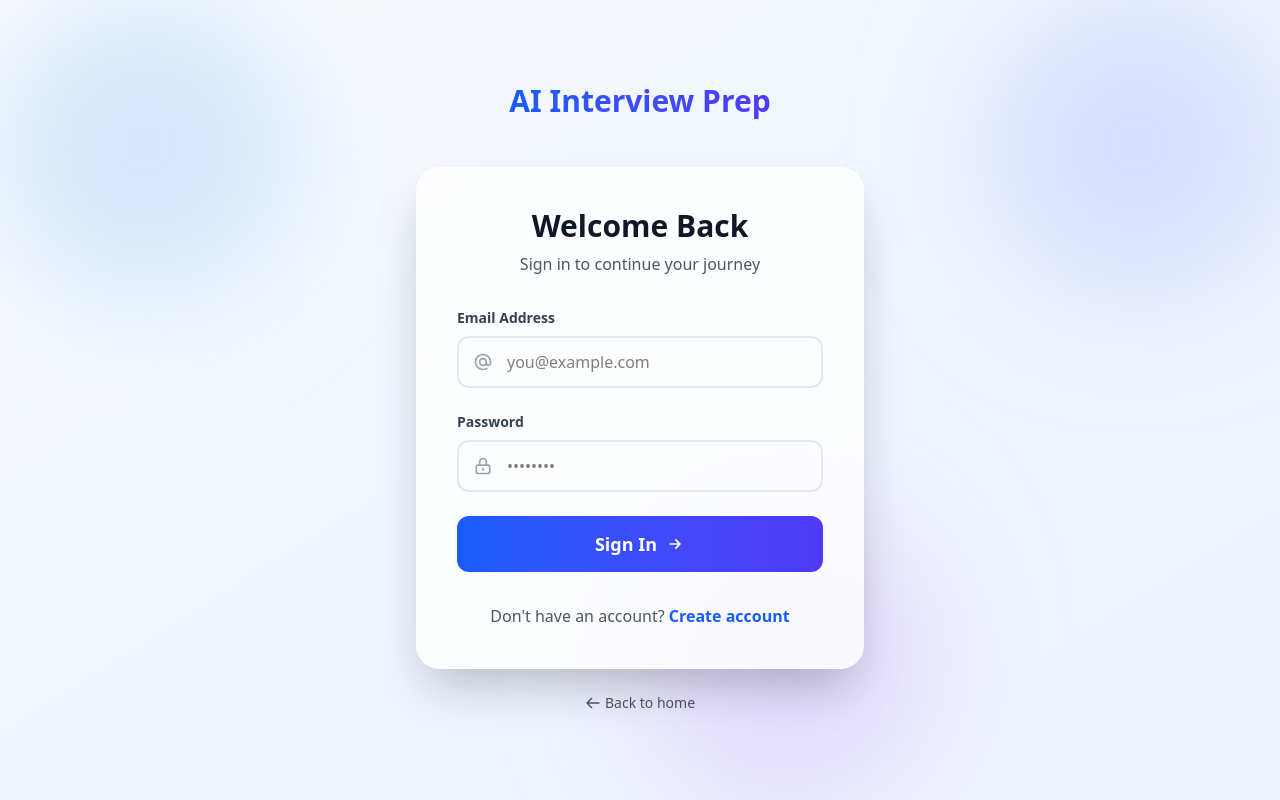
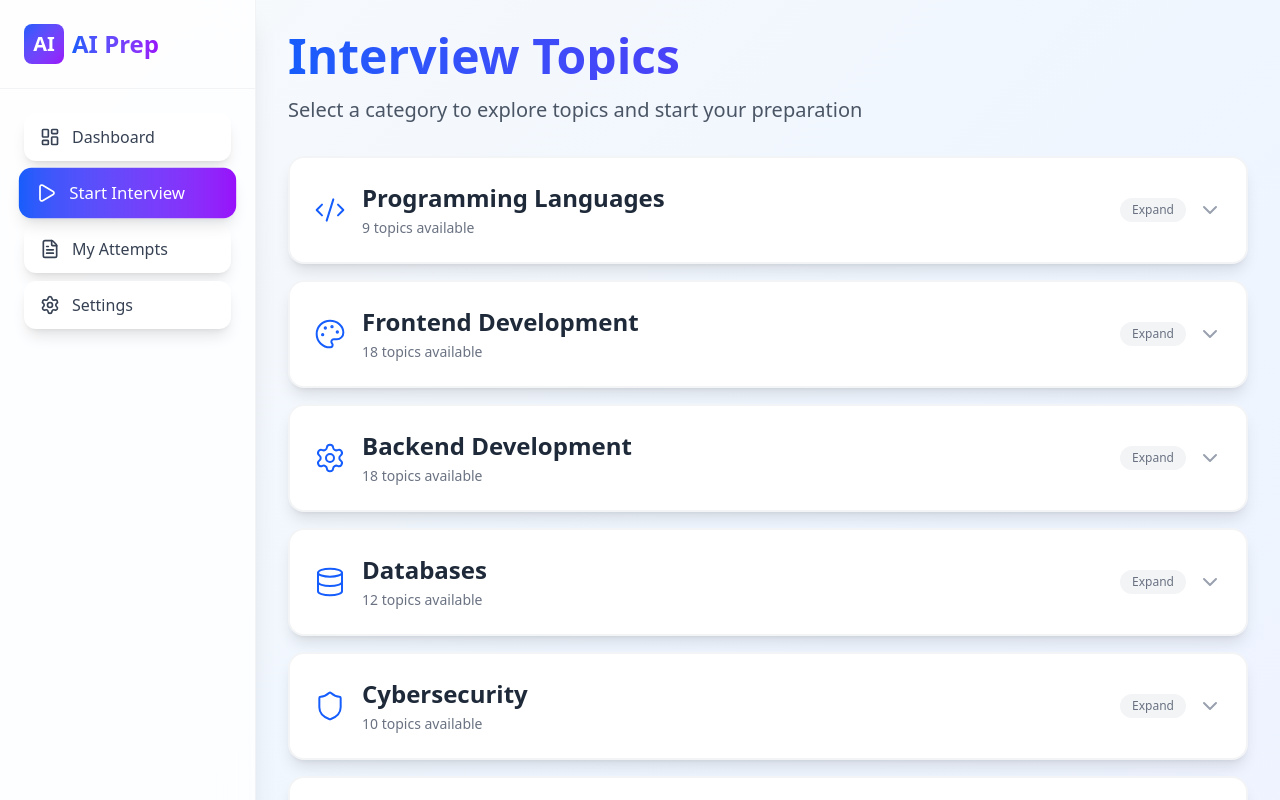
Before and after one commit to THE-Amrit-mahto-05/InterviewMate, a React app in the folder frontend/: page /interview in a window 1280 px wide. Before the commit this address led to /login. Shown: the top 800 px of the page. Built offline with nearby package versions, Linux system fonts and the light colour scheme; no server answers; sample sign-in values are in the browser's storage; the HTML template or start-up script is replaced by a standard one.

Commit message:
make interview page

```diff
--- a/frontend/src/App.jsx
+++ b/frontend/src/App.jsx
@@ -11,6 +11,7 @@ import ProtectedRoute from "./components/ProtectedRoute";
 
 function App() {
   return (
+    <div>
     <BrowserRouter>
       <Routes>
         <Route path="/" element={<Landing />} />
@@ -52,6 +53,7 @@ function App() {
         />
       </Routes>
     </BrowserRouter>
+    </div>
   );
 }
 
--- /dev/null
+++ b/frontend/src/components/sidebar.jsx
@@ -0,0 +1,104 @@
+import React from 'react'
+import { LayoutDashboard, Play, FileText, Settings, LogOut } from "lucide-react";
+import { useNavigate, useLocation } from "react-router-dom";
+
+const Sidebar = () => {
+  const navigate = useNavigate();
+  const location = useLocation();
+
+  const isActive = (path) => location.pathname === path;
+
+  const logout = () => {
+    console.log("Logout clicked");
+  };
+
+  return (
+    <div>
+      <aside className="h-full w-64 bg-white/80 backdrop-blur-lg shadow-xl hidden md:flex flex-col border-r border-gray-200/50">
+
+        <div className="p-6 border-b border-gray-200/50">
+          <div className="flex items-center gap-2 animate-fade-in">
+            <div className="w-10 h-10 bg-gradient-to-br from-blue-600 to-purple-600 rounded-lg flex items-center justify-center">
+              <span className="text-white font-bold text-xl">AI</span>
+            </div>
+            <h2 className="text-2xl font-bold bg-gradient-to-r from-blue-600 to-purple-600 bg-clip-text text-transparent">
+              AI Prep
+            </h2>
+          </div>
+        </div>
+
+        <nav className="flex-1 p-6 space-y-2">
+
+          {/* Dashboard Button */}
+          <button
+            onClick={() => navigate("/dashboard")}
+            className={`w-full flex items-center gap-3 px-4 py-3 rounded-xl font-medium shadow-lg transition-all duration-300
+              ${isActive("/dashboard")
+                ? "bg-gradient-to-r from-blue-600 to-purple-600 text-white scale-105"
+                : "bg-white text-gray-700 hover:bg-gray-100"
+              }
+            `}
+          >
+            <LayoutDashboard size={20} />
+            Dashboard
+          </button>
+
+          {/* Start Interview */}
+          <button
+            onClick={() => navigate("/interview")}
+            className={`w-full flex items-center gap-3 px-4 py-3 rounded-xl font-medium shadow-lg transition-all duration-300
+              ${isActive("/interview")
+                ? "bg-gradient-to-r from-blue-600 to-purple-600 text-white scale-105"
+                : "bg-white text-gray-700 hover:bg-gray-100"
+              }
+            `}
+          >
+            <Play size={20} />
+            Start Interview
+          </button>
+
+          {/* My Attempts */}
+          <button
+            onClick={() => navigate("/my-attempts")}
+            className={`w-full flex items-center gap-3 px-4 py-3 rounded-xl font-medium shadow-lg transition-all duration-300
+              ${isActive("/my-attempts")
+                ? "bg-gradient-to-r from-blue-600 to-purple-600 text-white scale-105"
+                : "bg-white text-gray-700 hover:bg-gray-100"
+              }
+            `}
+          >
+            <FileText size={20} />
+            My Attempts
+          </button>
+
+          {/* Settings */}
+          <button
+            className={`w-full flex items-center gap-3 px-4 py-3 rounded-xl font-medium shadow-lg transition-all duration-300
+              ${isActive("/settings")
+                ? "bg-gradient-to-r from-blue-600 to-purple-600 text-white scale-105"
+                : "bg-white text-gray-700 hover:bg-gray-100"
+              }
+            `}
+            onClick={() => navigate("/settings")}
+          >
+            <Settings size={20} />
+            Settings
+          </button>
+        </nav>
+
+        <div className="p-6 border-t border-gray-200/50">
+          <button
+            onClick={logout}
+            className="w-full flex items-center justify-center gap-2 py-3 bg-gradient-to-r from-red-500 to-pink-500 text-white rounded-xl font-medium hover:shadow-lg hover:scale-105 transition-all duration-300"
+          >
+            <LogOut size={20} />
+            Logout
+          </button>
+        </div>
+
+      </aside>
+    </div>
+  )
+}
+
+export default Sidebar;
--- a/frontend/src/pages/Subjects.jsx
+++ b/frontend/src/pages/Subjects.jsx
@@ -1,6 +1,17 @@
-import { useEffect, useState, useMemo } from "react";
-import { useNavigate } from "react-router-dom";
-import api from "../api";
+import { useState, useMemo } from "react";
+import {
+  Code2,
+  Palette,
+  Settings,
+  Database,
+  Shield,
+  Smartphone,
+  BarChart3,
+  Brain,
+  Network,
+  ChevronDown,
+} from "lucide-react";
+import Sidebar from "../components/sidebar";
 
 const slugify = (s) =>
   s
@@ -19,229 +30,191 @@ const deepFreeze = (obj) => {
 };
 
 export default function Subjects() {
-  const [user, setUser] = useState(null);
-  const [query, setQuery] = useState("");
-  const [activeCategory, setActiveCategory] = useState(null);
-  const navigate = useNavigate();
+  const [expandedCategory, setExpandedCategory] = useState(null);
 
-  useEffect(() => {
-    api
-      .get("/auth/profile")
-      .then((res) => setUser(res.data.user))
-      .catch(() => {
-        localStorage.removeItem("token");
-        navigate("/login");
-      });
-  }, [navigate]);
-
-  const logout = () => {
-    localStorage.removeItem("token");
-    navigate("/login");
-  };
   const categories = useMemo(
     () =>
       deepFreeze({
         "Programming Languages": [
-          "C++",
-          "C#",
-          "Java",
-          "Python",
-          "Go",
-          "Rust",
-          "Swift",
-          "JavaScript",
-          "TypeScript",
+          "C++", "C#", "Java", "Python", "Go", "Rust", "Swift", "JavaScript", "TypeScript",
         ],
-
         "Frontend Development": [
-          "HTML",
-          "CSS",
-          "JavaScript",
-          "React",
-          "Next.js",
-          "AngularJS",
-          "Vue.js",
-          "Redux",
-          "Zustand",
-          "Storybook",
-          "Tailwind CSS",
-          "Bootstrap",
-          "Framer Motion",
-          "Responsive Design",
-          "Accessibility",
-          "SPA vs MPA",
-          "Web APIs",
-          "DOM Manipulation",
+          "HTML", "CSS", "JavaScript", "React", "Next.js", "AngularJS", "Vue.js", "Redux",
+          "Zustand", "Storybook", "Tailwind CSS", "Bootstrap", "Framer Motion",
+          "Responsive Design", "Accessibility", "SPA vs MPA", "Web APIs", "DOM Manipulation",
         ],
-
         "Backend Development": [
-          "Node.js",
-          "Express.js",
-          "Python Django",
-          "Python Flask",
-          "FastAPI",
-          "Java Spring Boot",
-          "PHP",
-          "Laravel",
-          "Ruby on Rails",
-          "Microservices",
-          "REST APIs",
-          "GraphQL",
-          "Authentication",
-          "Authorization",
-          "JWT",
-          "Caching",
-          "Rate Limiting",
-          "API Gateways",
+          "Node.js", "Express.js", "Python Django", "Python Flask", "FastAPI",
+          "Java Spring Boot", "PHP", "Laravel", "Ruby on Rails", "Microservices",
+          "REST APIs", "GraphQL", "Authentication", "Authorization", "JWT",
+          "Caching", "Rate Limiting", "API Gateways",
         ],
-
-        Databases: [
-          "MySQL",
-          "PostgreSQL",
-          "MongoDB",
-          "Redis",
-          "SQLite",
-          "Database Indexing",
-          "Joins",
-          "Transactions",
-          "ORM",
-          "Normalization",
-          "NoSQL",
-          "Elasticsearch",
+        "Databases": [
+          "MySQL", "PostgreSQL", "MongoDB", "Redis", "SQLite", "Database Indexing",
+          "Joins", "Transactions", "ORM", "Normalization", "NoSQL", "Elasticsearch",
         ],
-
-        Cybersecurity: [
-          "Network Security",
-          "Encryption",
-          "Authentication",
-          "Authorization",
-          "Vulnerability Testing",
-          "Penetration Testing",
-          "OWASP Top 10",
-          "XSS",
-          "SQL Injection",
-          "TLS/SSL",
+        "Cybersecurity": [
+          "Network Security", "Encryption", "Authentication", "Authorization",
+          "Vulnerability Testing", "Penetration Testing", "OWASP Top 10",
+          "XSS", "SQL Injection", "TLS/SSL",
         ],
-
         "Mobile Development": [
-          "React Native",
-          "Flutter",
-          "Swift",
-          "Kotlin",
-          "Mobile UI/UX",
-          "API Integration",
-          "App Deployment",
+          "React Native", "Flutter", "Swift", "Kotlin", "Mobile UI/UX",
+          "API Integration", "App Deployment",
         ],
-
         "Data & Analytics": [
-          "NumPy",
-          "Pandas",
-          "Excel",
-          "Power BI",
-          "Tableau",
-          "Data Visualization",
-          "ETL Pipeline",
-          "Data Cleaning",
-          "Hadoop HDFS",
-          "Spark Basics",
+          "NumPy", "Pandas", "Excel", "Power BI", "Tableau", "Data Visualization",
+          "ETL Pipeline", "Data Cleaning", "Hadoop HDFS", "Spark Basics",
         ],
-
         "AI / Machine Learning": [
-          "ML Algorithms",
-          "Deep Learning",
-          "TensorFlow",
-          "PyTorch",
-          "LLMs",
-          "LangChain",
-          "Vector Databases",
-          "Hugging Face",
-          "Prompt Engineering",
-          "Data Preprocessing",
-          "Model Evaluation",
+          "ML Algorithms", "Deep Learning", "TensorFlow", "PyTorch", "LLMs",
+          "LangChain", "Vector Databases", "Hugging Face", "Prompt Engineering",
+          "Data Preprocessing", "Model Evaluation",
         ],
-
         "System Design": [
-          "Load Balancing",
-          "Caching",
-          "Message Queues",
-          "Distributed Systems",
-          "Kafka",
-          "RabbitMQ",
-          "Scalability",
-          "Sharding",
-          "CDN",
-          "High Availability",
-          "CAP Theorem",
+          "Load Balancing", "Caching", "Message Queues", "Distributed Systems",
+          "Kafka", "RabbitMQ", "Scalability", "Sharding", "CDN",
+          "High Availability", "CAP Theorem",
         ],
       }),
     []
   );
-  const subjects = useMemo(() => {
-  if (!activeCategory) return [];
-  return categories[activeCategory].map((name) => ({
+
+  const allCategories = useMemo(() => {
+    return Object.keys(categories).map((name) => ({
       name,
       slug: slugify(name),
+      topics: categories[name],
     }));
-  }, [activeCategory, categories]);
-  const filtered = subjects.filter((s) =>
-  s.name.toLowerCase().includes(query.toLowerCase())
-  );
+  }, [categories]);
+
+  const getCategoryIcon = (cat) => {
+    const iconProps = { size: 32, strokeWidth: 1.5 };
+    const icons = {
+      "Programming Languages": <Code2 {...iconProps} />,
+      "Frontend Development": <Palette {...iconProps} />,
+      "Backend Development": <Settings {...iconProps} />,
+      "Databases": <Database {...iconProps} />,
+      "Cybersecurity": <Shield {...iconProps} />,
+      "Mobile Development": <Smartphone {...iconProps} />,
+      "Data & Analytics": <BarChart3 {...iconProps} />,
+      "AI / Machine Learning": <Brain {...iconProps} />,
+      "System Design": <Network {...iconProps} />,
+    };
+    return icons[cat] || <Code2 {...iconProps} />;
+  };
+
+  const handleTopicClick = (topic) => {
+    alert(`Navigate to quiz for: ${topic}`);
+  };
 
   return (
-  <div className="min-h-screen bg-gray-100 flex">
-   <aside className="w-64 bg-white shadow-lg hidden md:flex flex-col">
-   <div className="p-6 border-b">
-   <h2 className="text-2xl font-bold text-blue-600">AI Prep</h2>
+    <div className=" min-h-screen bg-gradient-to-br from-slate-50 via-blue-50 to-indigo-50 flex">
+      {/* Sidebar */}
+      <Sidebar />
+
+      {/* Main Content */}
+      <main className="flex-1 p-8 overflow-y-auto">
+        <div className="max-w-7xl mx-auto">
+
+          {/* Header */}
+          <div className="mb-8">
+            <h1 className="text-5xl font-bold bg-gradient-to-r from-blue-600 via-indigo-600 to-purple-600 bg-clip-text text-transparent mb-2">
+              Interview Topics
+            </h1>
+            <p className="text-xl text-gray-600 mt-4">
+              Select a category to explore topics and start your preparation
+            </p>
           </div>
 
-  <nav className="flex-1 p-6 space-y-2">
+          {/* Categories */}
+          <div className="space-y-4">
+            {allCategories.map((category, idx) => (
+              <div
+                key={category.slug}
+                className="bg-white rounded-2xl shadow-lg border-2 border-gray-100 overflow-hidden transition-all duration-300"
+                style={{
+                  animationDelay: `${idx * 50}ms`,
+                  animation: "fadeInUp 0.5s ease-out forwards",
+                  opacity: 0,
+                }}
+              >
+                {/* Category Header */}
                 <button
-  onClick={() => navigate("/dashboard")}
-  className="w-full text-left px-4 py-2 rounded-lg bg-gray-300">
-  ◀ Back
+                  onClick={() =>
+                    setExpandedCategory(
+                      expandedCategory === category.slug ? null : category.slug
+                    )
+                  }
+                  className="w-full p-6 flex items-center justify-between hover:bg-gradient-to-r hover:from-blue-50 hover:to-indigo-50 transition-all group"
+                >
+                  <div className="flex items-center gap-4">
+                    <div className="text-blue-600 group-hover:scale-110 group-hover:text-indigo-600 transition-all">
+                      {getCategoryIcon(category.name)}
+                    </div>
+                    <div className="text-left">
+                      <h2 className="text-2xl font-bold text-gray-800 group-hover:text-blue-600 transition-colors">
+                        {category.name}
+                      </h2>
+                      <p className="text-sm text-gray-500 mt-1">
+                        {category.topics.length} topics available
+                      </p>
+                    </div>
+                  </div>
+
+                  <div className="flex items-center gap-3">
+                    <span className="text-xs font-medium text-gray-500 bg-gray-100 px-3 py-1 rounded-full">
+                      {expandedCategory === category.slug ? "Collapse" : "Expand"}
+                    </span>
+                    <ChevronDown
+                      className={`w-6 h-6 text-gray-400 transition-transform duration-300 ${
+                        expandedCategory === category.slug ? "rotate-180" : ""
+                      }`}
+                    />
+                  </div>
                 </button>
 
-  {Object.keys(categories).map((cat) => (
-  <button key={cat} onClick={() => {
-  setQuery("");
-  setActiveCategory(cat);
-  }}
-  className={`w-full text-left px-4 py-2 rounded-lg transition ${
-  activeCategory === cat? "bg-blue-600 text-white": "hover:bg-gray-200"}`} >
-  {cat}
-  </button>))}
-  </nav>
+                {/* Topics */}
+                <div
+                  className={`transition-all duration-300 overflow-hidden ${
+                    expandedCategory === category.slug
+                      ? "max-h-[2000px] opacity-100"
+                      : "max-h-0 opacity-0"
+                  }`}
+                >
+                  <div className="p-6 pt-0 border-t border-gray-100">
+                    <div className="grid grid-cols-1 sm:grid-cols-2 lg:grid-cols-3 xl:grid-cols-4 gap-4 mt-4">
+                      {category.topics.map((topic, topicIdx) => (
+                        <div
+                          key={topicIdx}
+                          onClick={() => handleTopicClick(topic)}
+                          className="group cursor-pointer p-4 rounded-xl bg-gradient-to-br from-gray-50 to-blue-50 border border-gray-200 hover:border-blue-300 hover:shadow-lg hover:-translate-y-1 transition-all duration-200 relative overflow-hidden"
+                        >
+                          <div className="absolute inset-0 bg-gradient-to-br from-blue-500 to-indigo-500 opacity-0 group-hover:opacity-100 transition-opacity duration-200" />
+                          <div className="relative z-10 flex items-center justify-between">
+                            <span className="font-medium text-gray-700 group-hover:text-white transition-colors">
+                              {topic}
+                            </span>
 
-  <div className="p-6 border-t">
-  <button onClick={logout} className="w-full py-2 bg-red-500 text-white rounded-lg" >
-  Logout
-  </button>
                           </div>
-  </aside>
-    <main className="flex-1 p-6">
-    <h1 className="text-3xl font-bold mb-4">
-    {activeCategory || "Select a Category"}
-  </h1>
-
-  {activeCategory && (
-  <input type="text" placeholder="Search topic..." value={query} onChange={(e) => setQuery(e.target.value)}
-    className="w-full p-3 rounded-lg border mb-6"/>
-)}
-
-  {activeCategory && (
-  <div className="grid grid-cols-1 sm:grid-cols-2 lg:grid-cols-3 gap-6">
-    {filtered.map((s) => (
-    <div key={s.slug}onClick={() =>
-    navigate(`/interview/quiz-mode?subject=${s.slug}&topic=${s.slug}`)}
-    className="cursor-pointer p-6 rounded-xl shadow-lg bg-gradient-to-br from-indigo-500 to-indigo-700 text-white hover:scale-[1.05] transition">
-    <h2 className="text-xl font-semibold">{s.name}</h2>
-    <p className="text-sm opacity-80 mt-1"> Tap to view generated topics
-    </p>
                         </div>
                       ))}
                     </div>
-    )}
+                  </div>
+                </div>
+
+              </div>
+            ))}
+          </div>
+        </div>
       </main>
+
+      <style>{`
+        @keyframes fadeInUp {
+          from { opacity: 0; transform: translateY(20px); }
+          to   { opacity: 1; transform: translateY(0); }
+        }
+      `}</style>
     </div>
   );
 }
```
Also changed, not shown: frontend/src/pages/Dashboard.jsx (+3 -62 lines). Lines whose indentation alone changed are shown as unchanged.
